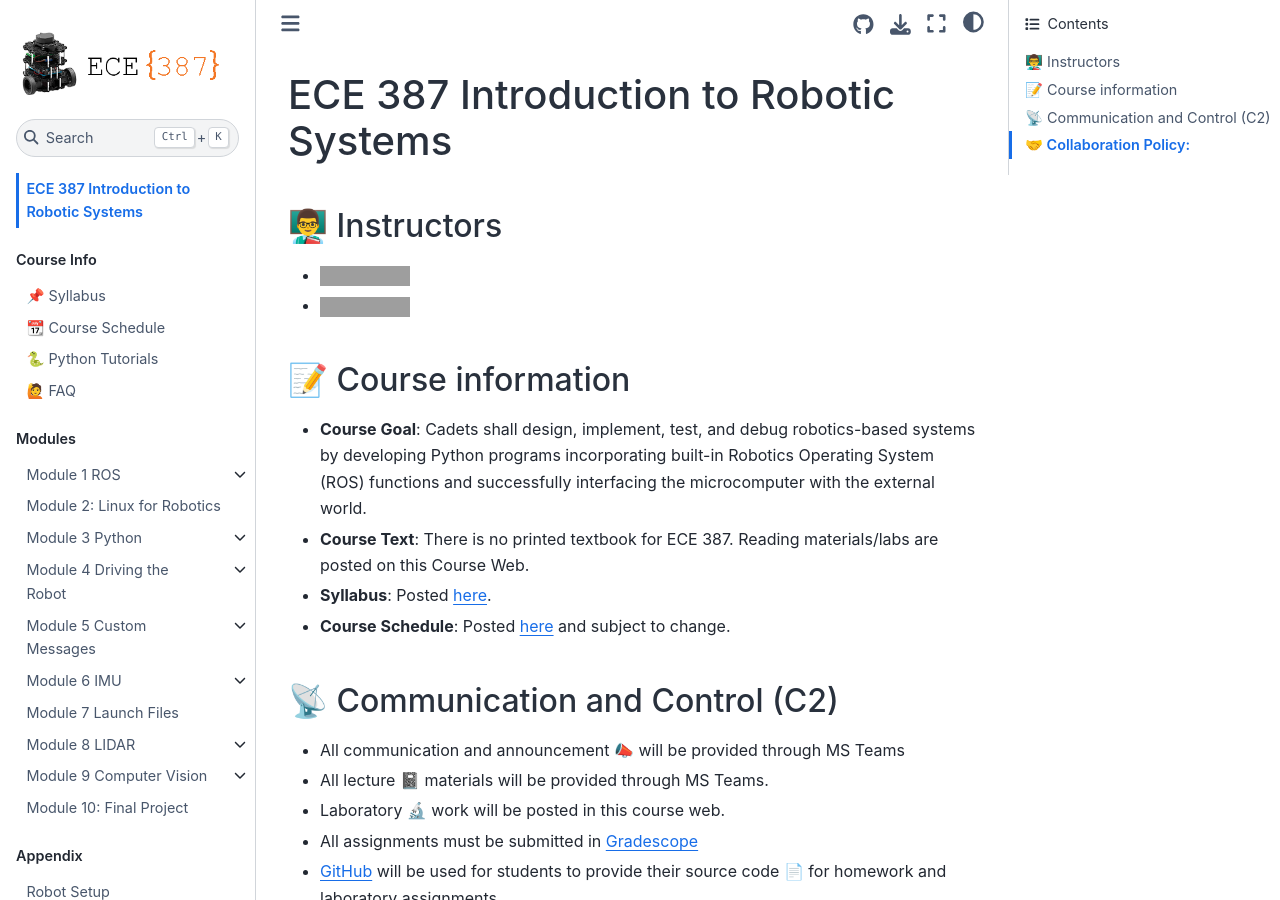
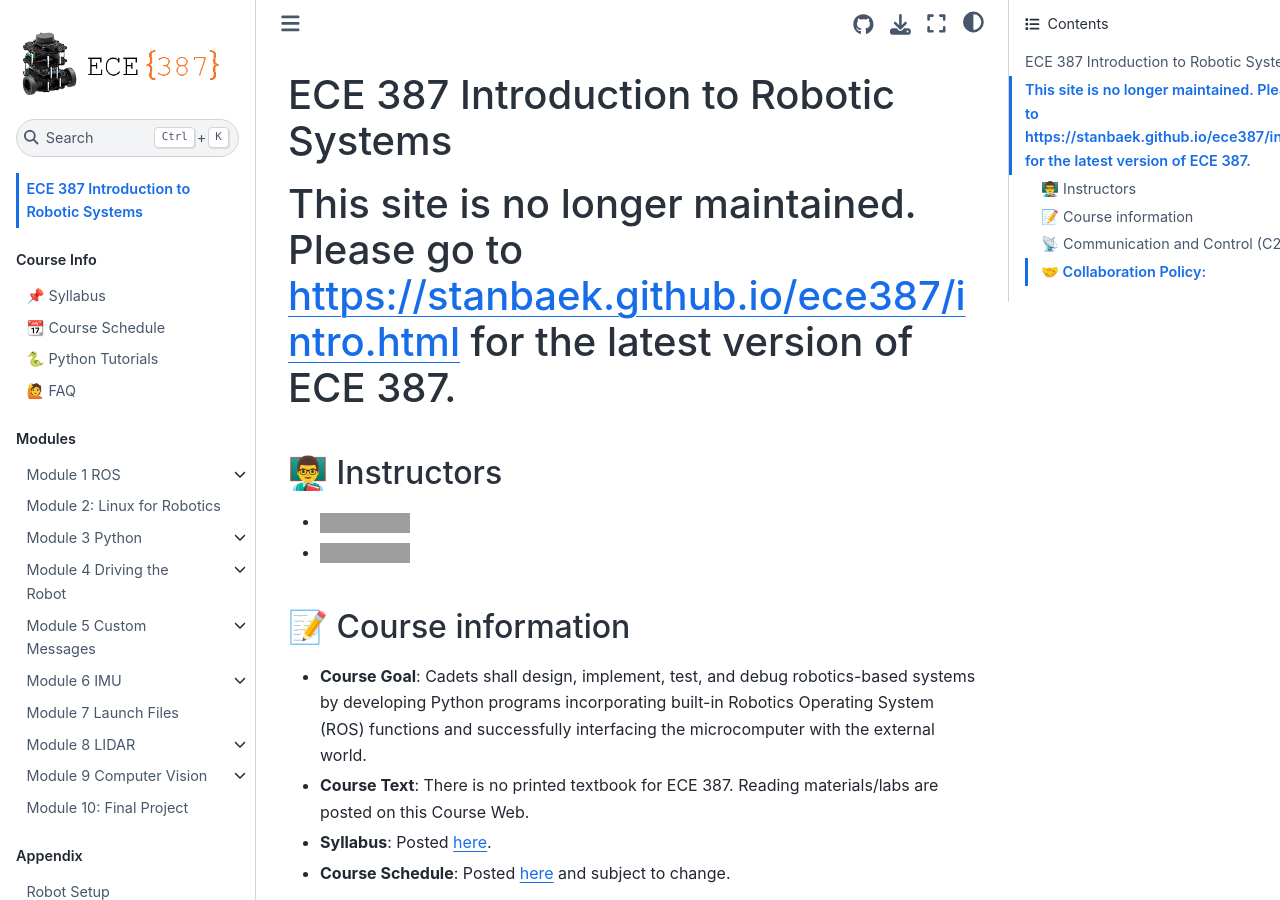
Before and after one commit to stanbaek/ece387_book, a Jupyter Book: the page built from docs/intro.md, in a window 1280 px wide and 900 px high. Built offline with Jupyter Book 1.0.4 settings and Sphinx 7.4.7 and the Sphinx Book theme 1.1.4, drawn with Linux system fonts in a browser that asks for light colours; some of the changed lines change nothing that is shown; grey boxes are pictures that could not be loaded.

Commit message:
Finalized this book

```diff
--- a/docs/_config.yml
+++ b/docs/_config.yml
@@ -16,7 +16,7 @@ execute:
 # Define the name of the latex output file for PDF builds
 latex:
   latex_documents:
-    targetname: ece387.tex
+    targetname: ece387a.tex
 
 # Add a bibtex file so that we can create citations
 # bibtex_bibfiles:
@@ -24,7 +24,7 @@ latex:
 
 # Information about where the book exists on the web
 repository:
-  url: https://github.com/stanbaek/ece387  # Online location of your book
+  url: https://github.com/stanbaek/ece387a  # Online location of your book
   path_to_book: docs  # Optional path to your book, relative to the repository root
   branch: main  # Which branch of the repository should be used when creating links (optional)
 
--- a/docs/intro.md
+++ b/docs/intro.md
@@ -1,4 +1,6 @@
 # ECE 387 Introduction to Robotic Systems
+
+# This site is no longer maintained. Please go to https://stanbaek.github.io/ece387/intro.html for the latest version of ECE 387.
 
 ## 👨‍🏫 Instructors
 - ![neff](https://img.shields.io/badge/Col%20Brian%20Neff-6xxx-yellow)
```
